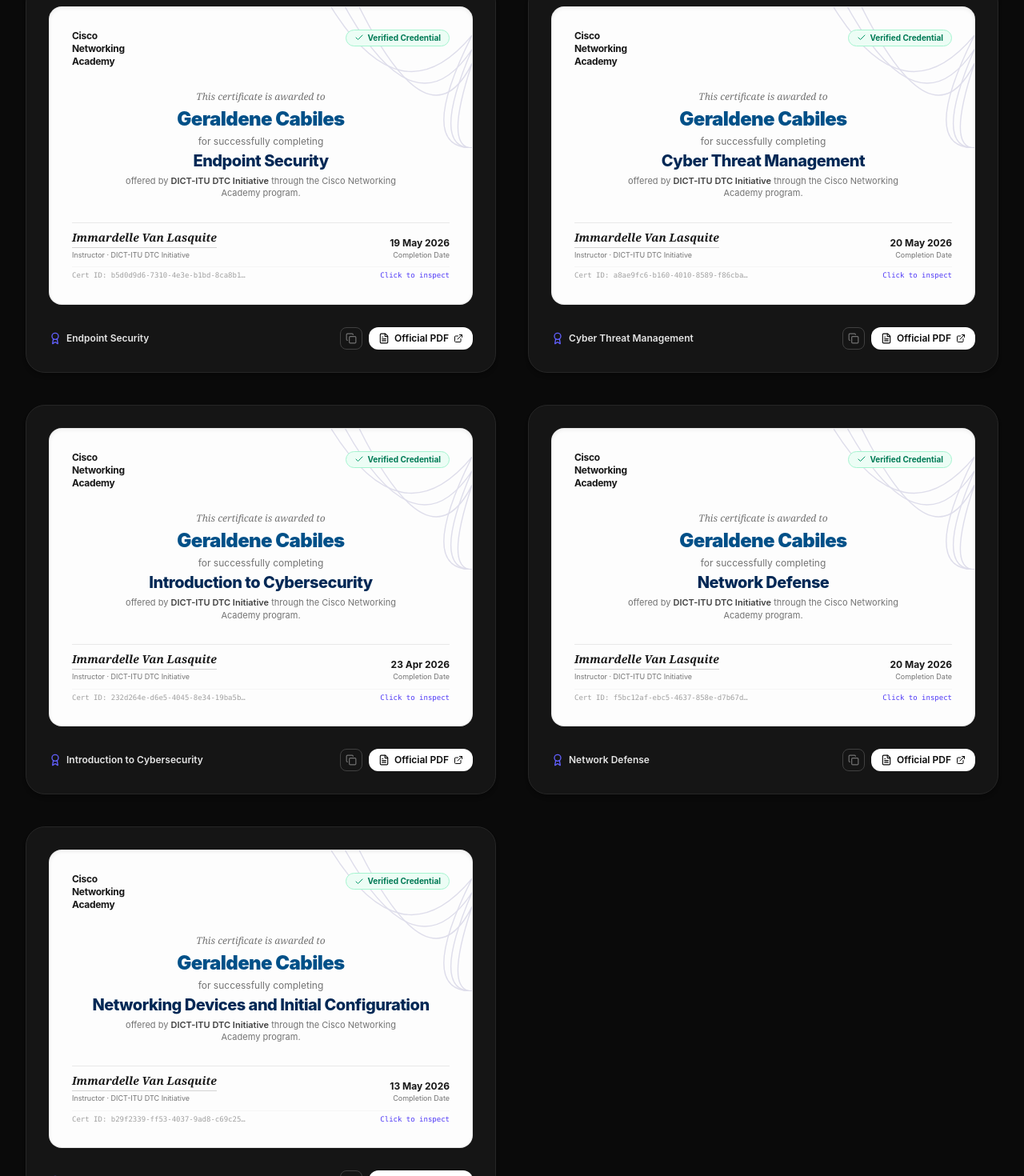
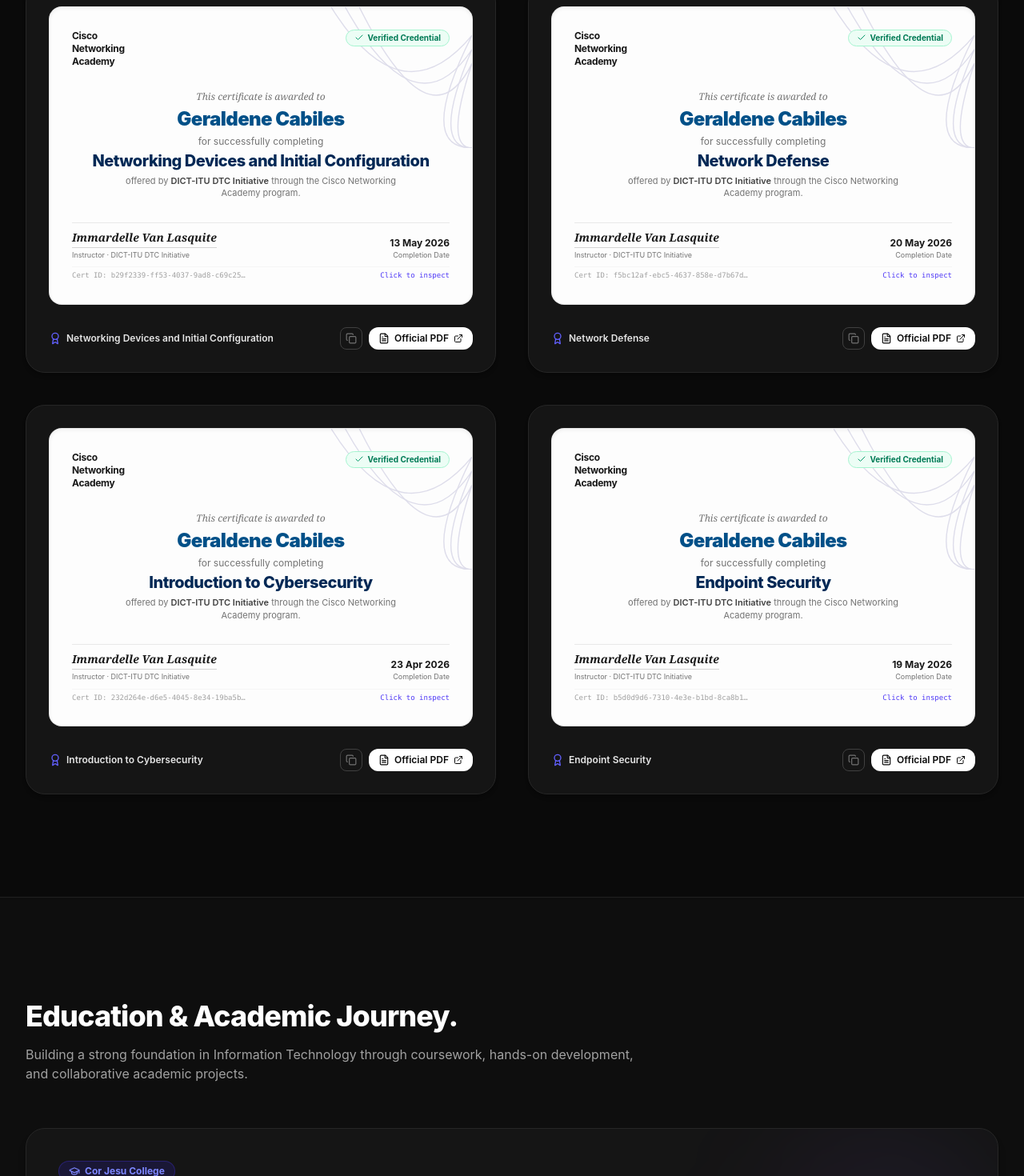
Before and after one commit to Doremon2204-picachu/geraldene_portfolio, a React (Vite) app: page / in a window 1280 px wide. Shown: the part 3537-5007 px from the top of the page at 80% size. Built offline with nearby package versions, Linux system fonts and the light colour scheme.

Commit message:
Update Certificates list to 4 selected credentials in specified order

```diff
--- a/src/data/certificates.js
+++ b/src/data/certificates.js
@@ -1,27 +1,27 @@
 export const certificates = [
   {
-    id: 'endpoint-security',
-    title: 'Endpoint Security',
+    id: 'networking-devices',
+    title: 'Networking Devices and Initial Configuration',
     issuer: 'Cisco Networking Academy',
     initiative: 'DICT-ITU DTC Initiative',
     instructor: 'Immardelle Van Lasquite',
-    date: '19 May 2026',
-    certId: 'b5d0d9d6-7310-4e3e-b1bd-8ca8b1eb37b2',
-    pdfUrl: '/certificates/endpoint-security.pdf',
-    skills: ['Endpoint Protection', 'Threat Detection', 'Host-based Defense', 'Security Policy'],
-    accent: 'from-blue-600/20 to-indigo-600/20',
+    date: '13 May 2026',
+    certId: 'b29f2339-ff53-4037-9ad8-c69c2503c42e',
+    pdfUrl: '/certificates/networking-devices.pdf',
+    skills: ['Routers & Switches', 'IOS CLI Configuration', 'IP Addressing & Subnetting', 'Device Hardening'],
+    accent: 'from-purple-600/20 to-pink-600/20',
   },
   {
-    id: 'cyber-threat-management',
-    title: 'Cyber Threat Management',
+    id: 'network-defense',
+    title: 'Network Defense',
     issuer: 'Cisco Networking Academy',
     initiative: 'DICT-ITU DTC Initiative',
     instructor: 'Immardelle Van Lasquite',
     date: '20 May 2026',
-    certId: 'a8ae9fc6-b160-4010-8589-f86cbaae5c21',
-    pdfUrl: '/certificates/cyber-threat-management.pdf',
-    skills: ['Threat Intelligence', 'Incident Response', 'Vulnerability Assessment', 'Cyber Governance'],
-    accent: 'from-indigo-600/20 to-purple-600/20',
+    certId: 'f5bc12af-ebc5-4637-858e-d7b67d47eaae',
+    pdfUrl: '/certificates/network-defense.pdf',
+    skills: ['Firewalls & IDS/IPS', 'Network Traffic Analysis', 'Access Control', 'Defense-in-Depth'],
+    accent: 'from-emerald-600/20 to-teal-600/20',
   },
   {
     id: 'intro-to-cybersecurity',
@@ -36,27 +36,15 @@
     accent: 'from-cyan-600/20 to-blue-600/20',
   },
   {
-    id: 'network-defense',
-    title: 'Network Defense',
+    id: 'endpoint-security',
+    title: 'Endpoint Security',
     issuer: 'Cisco Networking Academy',
     initiative: 'DICT-ITU DTC Initiative',
     instructor: 'Immardelle Van Lasquite',
-    date: '20 May 2026',
-    certId: 'f5bc12af-ebc5-4637-858e-d7b67d47eaae',
-    pdfUrl: '/certificates/network-defense.pdf',
-    skills: ['Firewalls & IDS/IPS', 'Network Traffic Analysis', 'Access Control', 'Defense-in-Depth'],
-    accent: 'from-emerald-600/20 to-teal-600/20',
-  },
-  {
-    id: 'networking-devices',
-    title: 'Networking Devices and Initial Configuration',
-    issuer: 'Cisco Networking Academy',
-    initiative: 'DICT-ITU DTC Initiative',
-    instructor: 'Immardelle Van Lasquite',
-    date: '13 May 2026',
-    certId: 'b29f2339-ff53-4037-9ad8-c69c2503c42e',
-    pdfUrl: '/certificates/networking-devices.pdf',
-    skills: ['Routers & Switches', 'IOS CLI Configuration', 'IP Addressing & Subnetting', 'Device Hardening'],
-    accent: 'from-purple-600/20 to-pink-600/20',
+    date: '19 May 2026',
+    certId: 'b5d0d9d6-7310-4e3e-b1bd-8ca8b1eb37b2',
+    pdfUrl: '/certificates/endpoint-security.pdf',
+    skills: ['Endpoint Protection', 'Threat Detection', 'Host-based Defense', 'Security Policy'],
+    accent: 'from-blue-600/20 to-indigo-600/20',
   },
 ];
```
